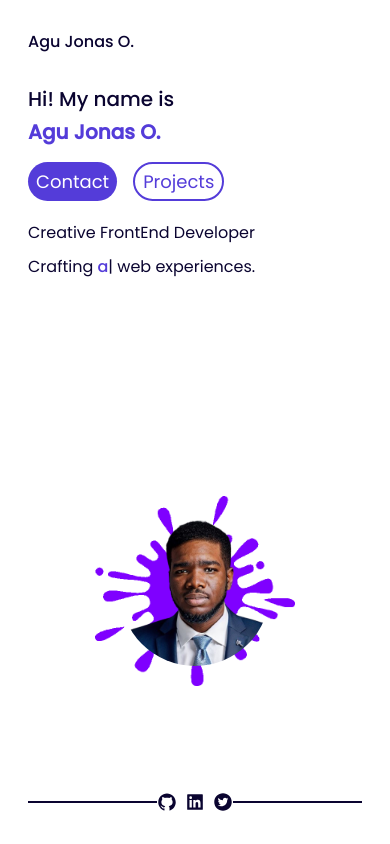
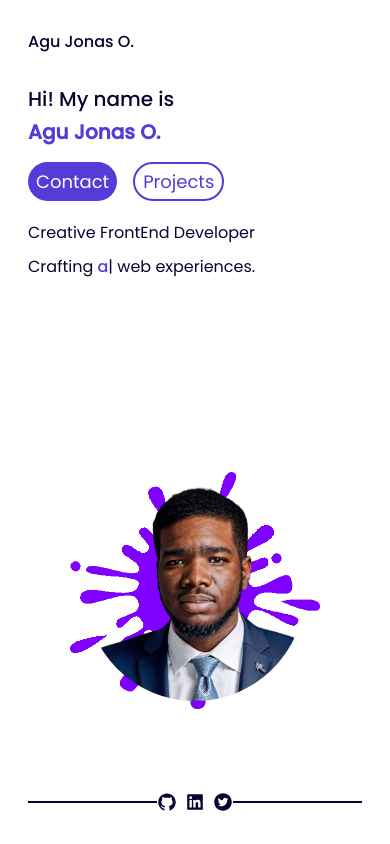
Before and after one commit to AJonastech/portfolio, a React (Create React App) app: page / in a window 390 px wide. Built offline with nearby package versions, Linux system fonts and the light colour scheme.

Commit message:
refactor: refactored the design

```diff
--- a/src/Components/Hero.jsx
+++ b/src/Components/Hero.jsx
@@ -63,14 +63,14 @@ function Hero() {
                   }}
                 >
                   <img
-                    className="w-[150px] md:w-[300px] shrink-0 grow-0 mx-auto rounded-full"
+                    className="w-[220px] md:w-[300px] shrink-0 grow-0 mx-auto rounded-full"
                     src={profileone}
                     alt="Profile Image"
                   />
                 </motion.div>
               </div>
               <motion.img   initial={{ scale: 0 }}
-                  animate={{  scale: 1 }} className="w-[200px] md:w-[350px] object-cover mx-auto" src={splash} />
+                  animate={{  scale: 1 }} className="w-[250px] md:w-[350px] object-cover mx-auto" src={splash} />
             </div>
           </section>
           <div className="w-full flex justify-between items-center h-[10vh]">
```
